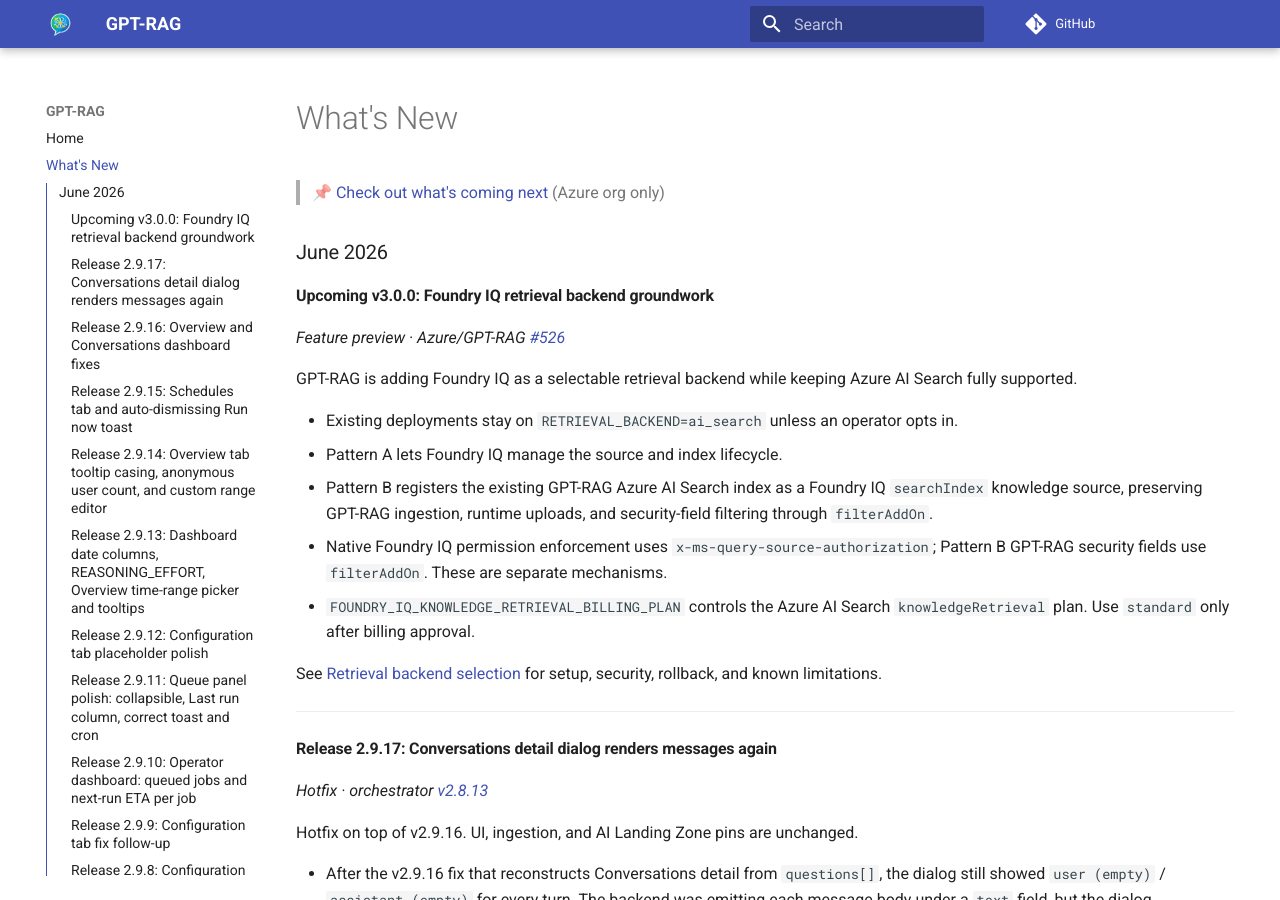
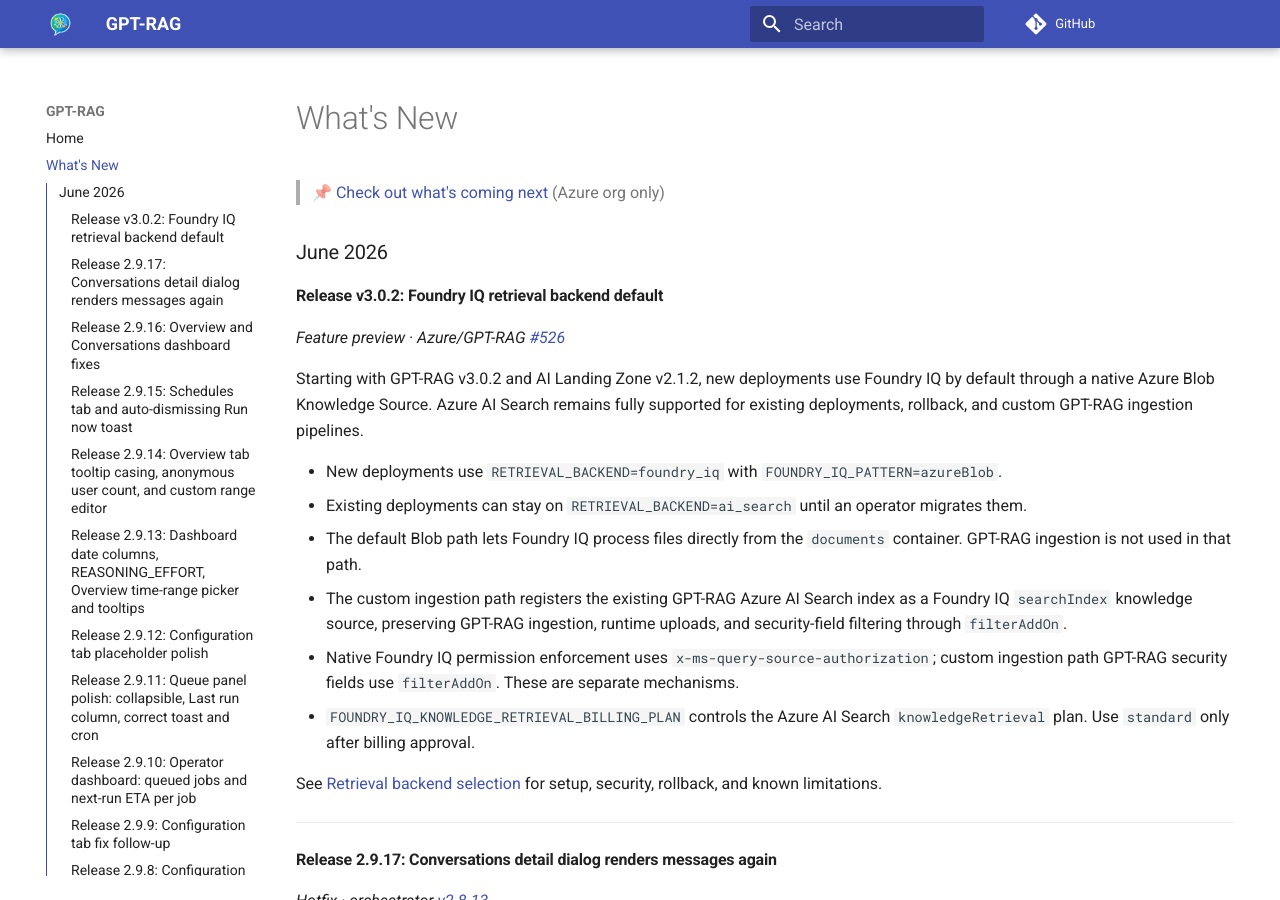
Before and after one commit to Azure/GPT-RAG, an MkDocs documentation site: the page built from docs/whatisnew.md, in a window 1280 px wide and 900 px high. Built offline with MkDocs 1.6.1 and Material for MkDocs 9.7.7, drawn with Linux system fonts in a browser that asks for light colours; comment, search, counter and statistics services are not loaded.

Commit message:
docs: embrace Foundry IQ as default, retire Pattern A/B framing
Replace 'Pattern A / Pattern B' with 'default Blob path / custom ingestion path'. Lead retrieval-backend docs with Foundry IQ confidently for new deployments. Soften the 'safe default / rollback' framing on ai_search so it does not scare users away from the new default. Update the content extraction mode table to call standard 'default, recommended' instead of 'safe default'.

Co-authored-by: Copilot <223556219+Copilot@users.noreply.github.com>

```diff
--- a/docs/whatisnew.md
+++ b/docs/whatisnew.md
@@ -2,21 +2,26 @@
 
 ### June 2026
 
-#### Upcoming v3.0.0: Foundry IQ retrieval backend groundwork
+#### Release v3.0.2: Foundry IQ retrieval backend default
 *Feature preview · Azure/GPT-RAG [#526](https://github.com/Azure/GPT-RAG/issues/526)*
 
-GPT-RAG is adding Foundry IQ as a selectable retrieval backend while keeping
-Azure AI Search fully supported.
+Starting with GPT-RAG v3.0.2 and AI Landing Zone v2.1.2, new deployments use
+Foundry IQ by default through a native Azure Blob Knowledge Source. Azure AI
+Search remains fully supported for existing deployments, rollback, and custom
+GPT-RAG ingestion pipelines.
 
-- Existing deployments stay on `RETRIEVAL_BACKEND=ai_search` unless an operator
-  opts in.
-- Pattern A lets Foundry IQ manage the source and index lifecycle.
-- Pattern B registers the existing GPT-RAG Azure AI Search index as a Foundry IQ
-  `searchIndex` knowledge source, preserving GPT-RAG ingestion, runtime uploads,
-  and security-field filtering through `filterAddOn`.
+- New deployments use `RETRIEVAL_BACKEND=foundry_iq` with
+  `FOUNDRY_IQ_PATTERN=azureBlob`.
+- Existing deployments can stay on `RETRIEVAL_BACKEND=ai_search` until an
+  operator migrates them.
+- The default Blob path lets Foundry IQ process files directly from the
+  `documents` container. GPT-RAG ingestion is not used in that path.
+- The custom ingestion path registers the existing GPT-RAG Azure AI Search index
+  as a Foundry IQ `searchIndex` knowledge source, preserving GPT-RAG ingestion,
+  runtime uploads, and security-field filtering through `filterAddOn`.
 - Native Foundry IQ permission enforcement uses
-  `x-ms-query-source-authorization`; Pattern B GPT-RAG security fields use
-  `filterAddOn`. These are separate mechanisms.
+  `x-ms-query-source-authorization`; custom ingestion path GPT-RAG security
+  fields use `filterAddOn`. These are separate mechanisms.
 - `FOUNDRY_IQ_KNOWLEDGE_RETRIEVAL_BILLING_PLAN` controls the Azure AI Search
   `knowledgeRetrieval` plan. Use `standard` only after billing approval.
 
```
Also changed, not shown: docs/deploy.md (+7 -6 lines), docs/howto_authentication.md (+5 -5 lines), docs/howto_multimodality.md (+5 -4 lines), docs/howto_retrieval_backend.md (+5 -4 lines), docs/services_orchestrator.md (+2 -2 lines).
